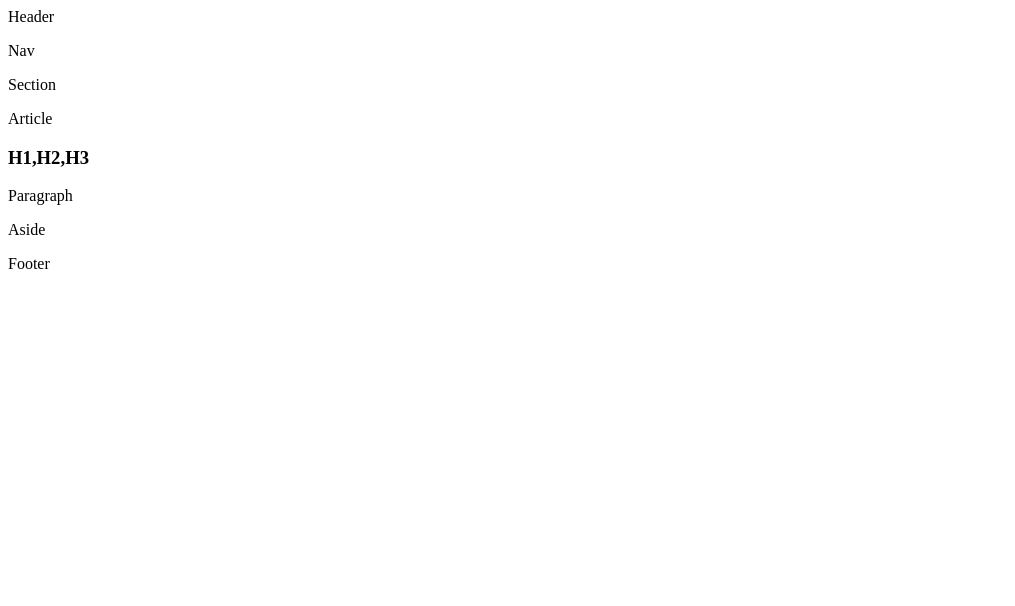
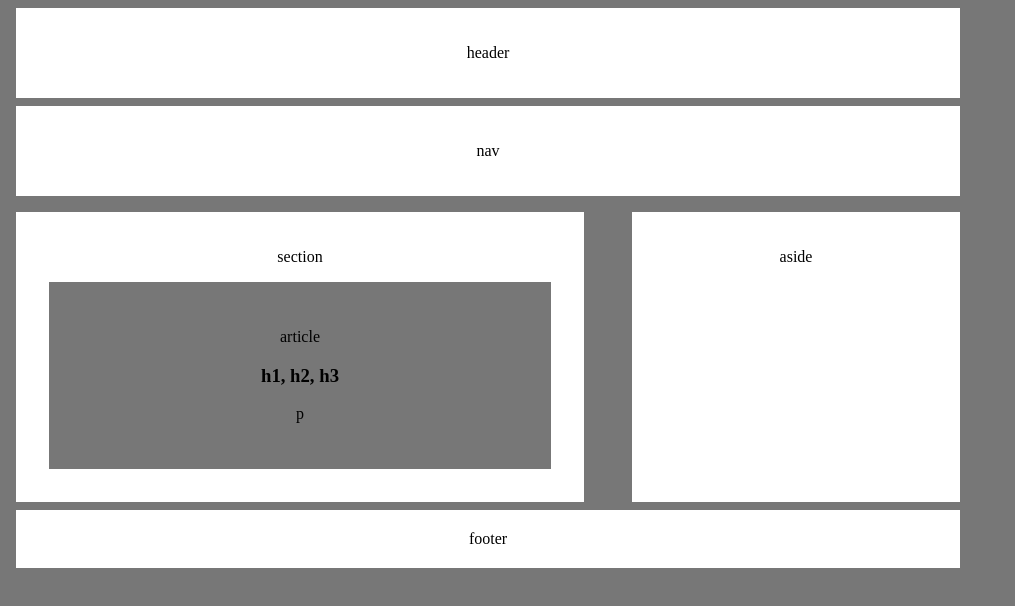
Before and after one commit to mboslin/HW-Wireframe, a plain HTML site: page index.html in a window 1280 px wide. Shown: the whole page, without its empty margins (0-1015 px from the left). Drawn offline with Linux system fonts and the light colour scheme.

Commit message:
CSS code added. Spacing still needs work.

```diff
--- a/index.html
+++ b/index.html
@@ -1,5 +1,8 @@
-<html lang="en">
+<!DOCTYPE html>
+<html lang="en-us">
+
 <head>
+    <link rel="stylesheet" type="text/css" href="style.css">
     <meta charset="UTF-8" />
     <meta name="viewport" content="width=device-width, initial-scale=1.0" />
     <meta http-equiv="X-UA-Compatible" content="ie=edge" />
@@ -8,24 +11,29 @@
 
 <body>
     <header>
-      <p>Header</p>
+        <p>header</p>
     </header>
+
     <nav>
-      <p>Nav</p>
+        <p>nav</p>
     </nav>
+
     <section>
-      <p>Section</p>
+        <p>section</p>
         <article>
-        <p>Article</p>
-        <h1>H1,H2,H3</h1>
-        <p>Paragraph</p>
+            <p>article</p>
+            <h1>h1, h2, h3</h1>
+            <p>p</p>
         </article>
     </section>
+
     <aside>
-      <p>Aside</p>
+        <p>aside</p>
     </aside>
+
     <footer>
-      Footer
+        footer
     </footer>
+
 </body>
 </html>
--- a/style.css
+++ b/style.css
@@ -0,0 +1,57 @@
+.container {
+    font-family: "Arial", "Helvetica Neue", Helvetica, sans-serif;
+    font-size: 18px;
+    content: #ebebeb;
+    background: #777  ;
+    padding-top: 10px;
+}
+
+.sectionContent {
+   background-color: white;
+   padding: 20px;
+   text-align: center;
+   margin:9px;
+}
+
+header,nav,footer {
+    background-color: white;
+    text-align: center;
+    padding: 20px;
+    border-style: none;
+    margin: 8px;
+    clear: both;
+}
+
+section {
+  background-color: white;
+  float: left;
+  margin: 8px;
+  width: 55%;
+  padding: 20px;
+  border-style: none;
+  height: 250px;
+  text-align: center;
+}
+
+article {
+   background-color: #777;
+   padding: 30px;
+   text-align: center;
+   margin:13px;
+}
+
+aside {
+  background-color: white;
+  float: right;
+  width: 30%;
+  border-style: none;
+  padding: 20px;
+  margin: 8px;
+  height: 250px;
+  text-align: center;
+}
+
+body {
+  width:960px;
+	background-color: #777;
+}
```
Lines whose indentation alone changed are shown as unchanged.
